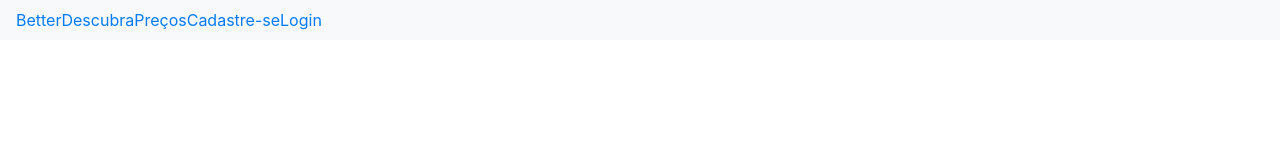
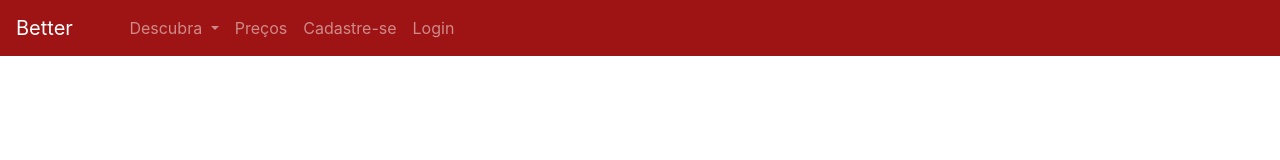
Before and after one commit to SamyrOR/Bootstrap-Study, a website: page idex.html in a window 1280 px wide. Drawn offline with Linux system fonts and the light colour scheme.

Commit message:
Finished chapter 1, who includes a responsive navbar menu

```diff
--- a/idex.html
+++ b/idex.html
@@ -6,14 +6,35 @@
     <title>Better - Fotos de graça e pagas</title>
 </head>
 <body>
-    <nav class="navbar navbar-expand-lg navbar-light bg-light">
-        <ul class="navbar-nav mr-auto">
-            <li><a href="#">Better</a></li>
-            <li><a href="#">Descubra</a></li>
-            <li><a href="#">Preços</a></li>
-            <li><a href="#">Cadastre-se</a></li>
-            <li><a href="#">Login</a></li>
-        </ul>
+    <nav class="navbar navbar-expand-lg navbar-dark" style="background-color: rgb(158, 19, 19);">
+        <a class="navbar-brand" href="#">Better</a>
+        <div class="container">
+            <button class="navbar-toggler" data-toggle="collapse" data-target="#navbarSupportedContent">
+                <span class="navbar-toggler-icon"></span>
+            </button>
+            <div class="collapse navbar-collapse" id="navbarSupportedContent">
+                <ul class="navbar-nav mr-auto">
+                    <li class="dropdown">
+                        <a class="nav-link dropdown-toggle" href="#" data-toggle="dropdown" id="navbarDropdownMenuLink">
+                            Descubra
+                        </a>
+                        <ul class="dropdown-menu">
+                            <li><a class="dropdown-item" href="#">Paisagem</a></li>
+                            <li><a class="dropdown-item" href="#">Tecnologia</a></li>
+                            <li><a class="dropdown-item" href="#">Abstrato</a></li>
+                            <li><a class="dropdown-item" href="#">Animais</a></li>
+                            <li><a class="dropdown-item" href="#">Comida</a></li>
+                            <li><a class="dropdown-item" href="#">Pessoas</a></li>
+                        </ul>
+                    </li>
+                    <li><a class="nav-link" href="#">Preços</a></li>
+                    <li><a class="nav-link" href="#">Cadastre-se</a></li>
+                    <li><a class="nav-link" href="#">Login</a></li>
+                </ul>
+            </div> <!-- fim do collapse -->
+        </div> <!-- fim do container-->
     </nav>
+    <script type="text/javascript" src="js/jquery.js"></script>
+    <script type="text/javascript" src="js/bootstrap.min.js"></script>
 </body>
 </html>
```
